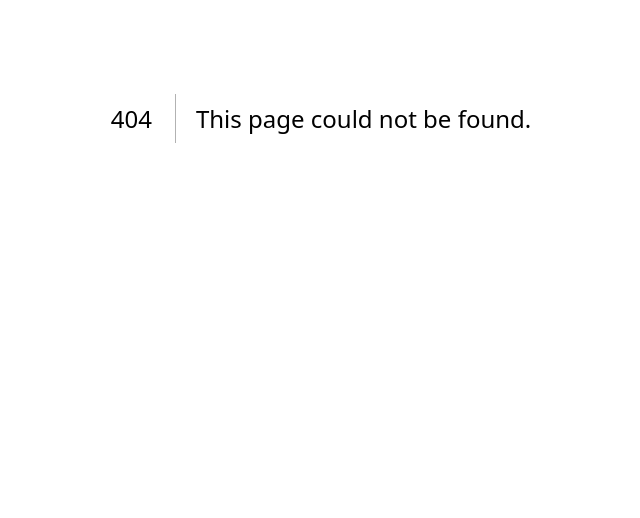
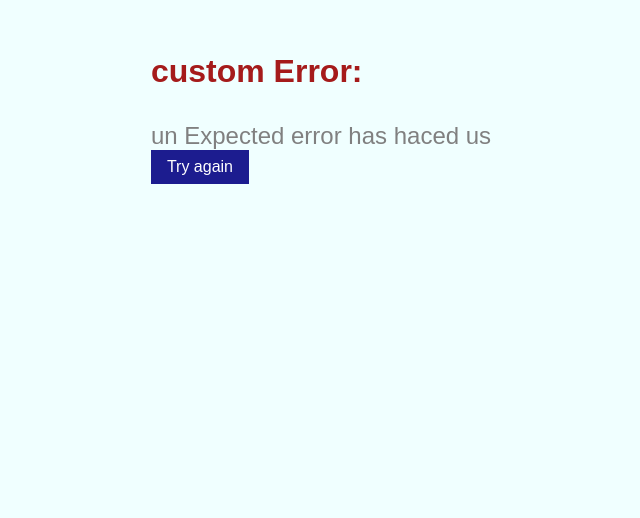
Before and after one commit to Ibrahemyoussef2020/brand-Ecommerce-front, a Next.js app: page /error in a window 1280 px wide. Before the commit this address had no page. Shown: the part 282-800 px from the top of the page, without its empty margins (319-959 px from the left). Built offline with nearby package versions, Linux system fonts and the light colour scheme.

Commit message:
add error page

```diff
--- /dev/null
+++ b/app/error/page.tsx
@@ -0,0 +1,23 @@
+"use strict";
+
+interface ErrorPageProps {
+    reset:()=> void,
+    error:Error
+}
+
+const ErrorPage = ({reset,error}:ErrorPageProps) => {
+
+  return (
+    <div className="error-page">
+        <div>
+            <h1>custom Error:</h1>
+            <p>un Expected error has haced us</p>
+            <button onClick={reset}>
+                Try again
+            </button>
+        </div>
+    </div>
+  )
+}
+
+export default ErrorPage
--- a/styles/globals.scss
+++ b/styles/globals.scss
@@ -30,6 +30,8 @@
 
 @import './pages/profile';
 
+@import './pages/error';
+
 @import './components/layout/footer';
 
 @import './components/layout/subscribe';
@@ -37,6 +39,7 @@
 
 
 
+
 div::after{
   //  content: url(././../assets/checked.png);
 }
--- /dev/null
+++ b/styles/pages/_error.scss
@@ -0,0 +1,25 @@
+.error-page{
+    display: flex;
+    justify-content: center;
+    align-items: center;
+    height: 100vh;
+    width: 100%;
+    background-color: azure;
+
+    h1{
+        font-weight: 700;
+        color: rgb(165, 27, 27);
+        margin-bottom: 2rem;
+    }
+
+    p{
+        font-size: 1.5rem;
+        color: gray;
+    }
+
+    button{
+        padding: .5rem 1rem;
+        color:#fff;
+        background:rgb(28, 28, 143);
+    }
+}
```
